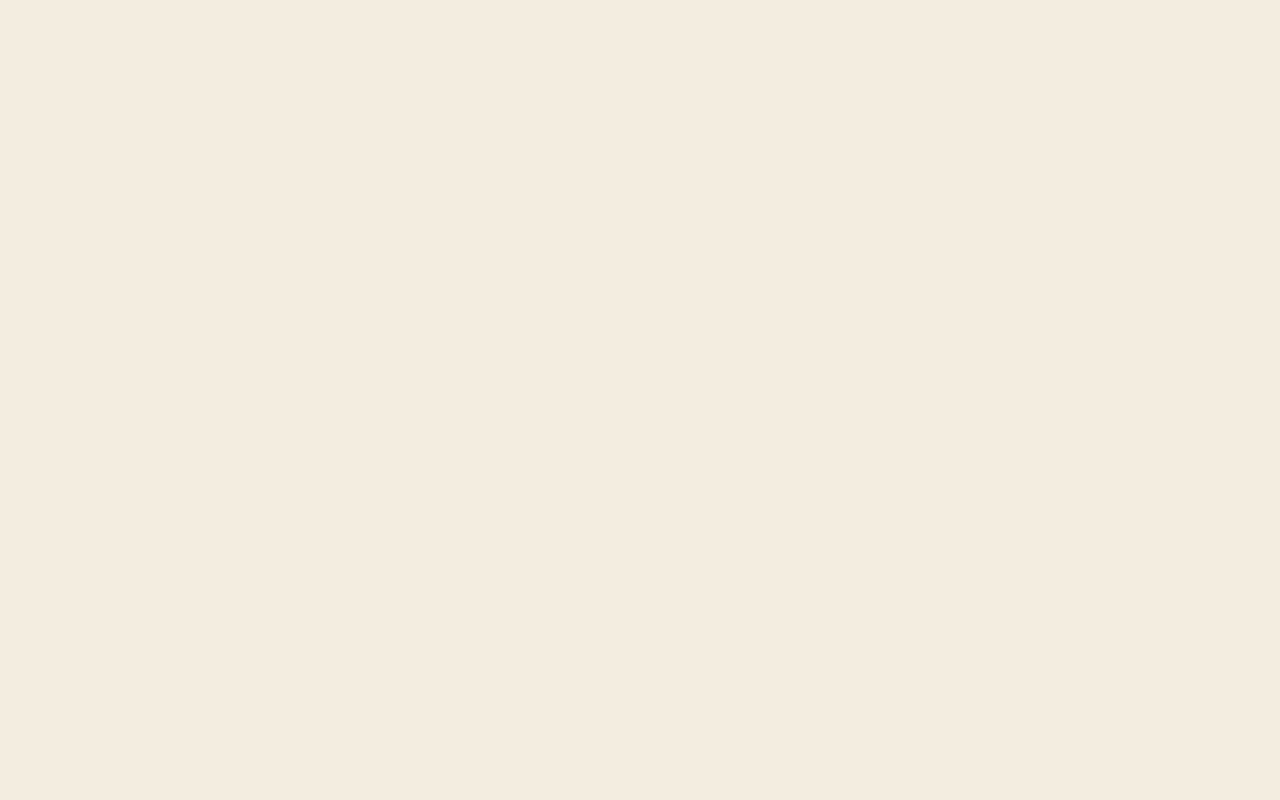
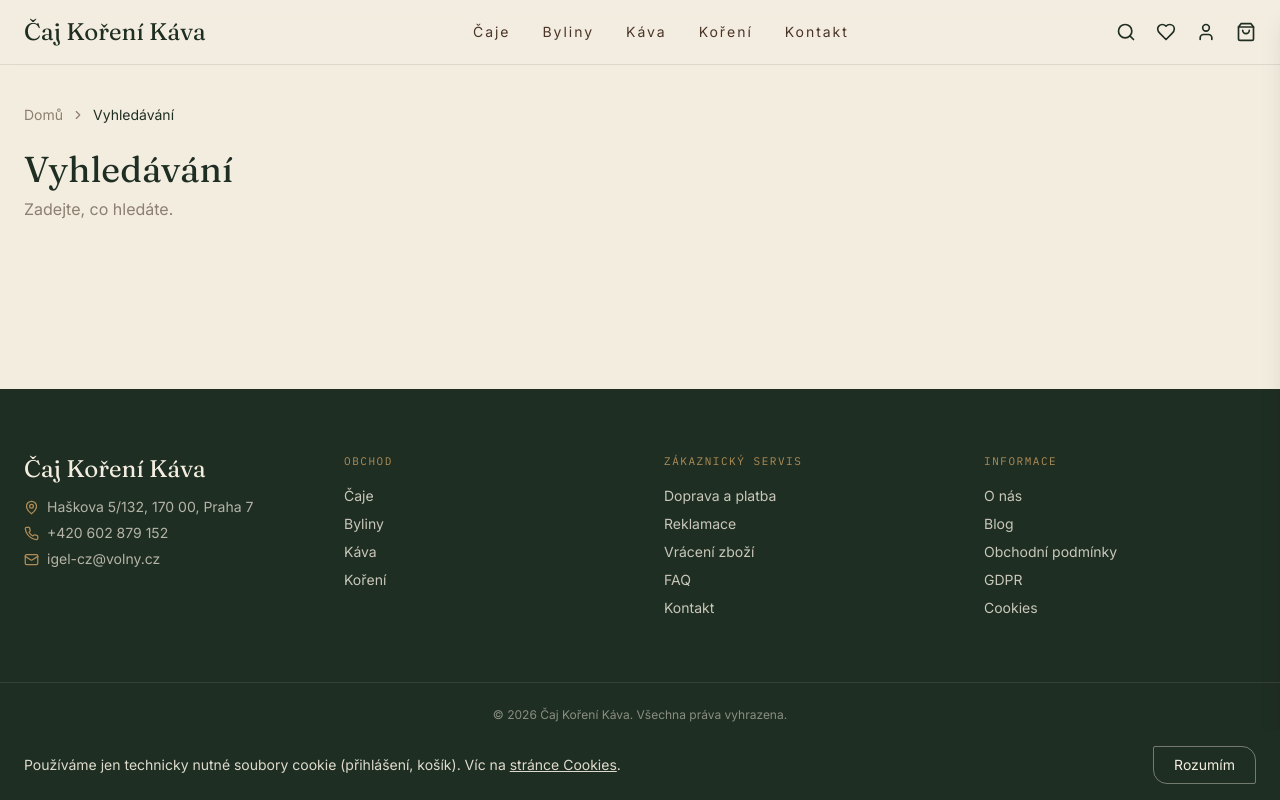
Before and after one commit to risar2c-sys/Eshop-project, a Next.js app: page /hledani in a window 1280 px wide. Before the commit this address had no page. Built offline with nearby package versions, Linux system fonts and the light colour scheme.

Commit message:
vyhledávání
vyhledávání

```diff
--- /dev/null
+++ b/app/hledani/page.tsx
@@ -0,0 +1,61 @@
+import { prisma } from "@/lib/prisma";
+import Breadcrumbs from "@/components/category/Breadcrumbs";
+import ProductCard from "@/components/ui/ProductCard";
+
+export const dynamic = "force-dynamic";
+
+const include = {
+  images: { orderBy: { position: "asc" as const } },
+  reviews: { orderBy: { createdAt: "desc" as const } },
+};
+
+function mapDbProduct(p: any) {
+  return {
+    id: p.slug, name: p.name, category: p.category, categorySlug: p.categorySlug,
+    price: p.price, originalPrice: p.originalPrice ?? undefined, origin: p.origin, harvest: p.harvest,
+    image: p.images[0]?.url ?? "/products/placeholder.jpg", gallery: p.images.map((img: any) => img.url),
+    inStock: p.inStock, stockCount: p.stockCount, weight: p.weight, description: p.description,
+    composition: JSON.parse(p.compositionJson),
+    preparation: p.preparationJson ? JSON.parse(p.preparationJson) : undefined,
+    nutrition: p.nutritionJson ? JSON.parse(p.nutritionJson) : undefined,
+    rating: p.rating, aroma: JSON.parse(p.aromaJson),
+    variants: p.variantsJson ? JSON.parse(p.variantsJson) : [],
+    grindOptions: p.grindOptions ? JSON.parse(p.grindOptions) : [],
+  };
+}
+
+export default async function SearchPage({ searchParams }: { searchParams: { q?: string } }) {
+  const query = (searchParams.q ?? "").trim();
+
+  const rows = query
+    ? await prisma.product.findMany({
+        where: { name: { contains: query, mode: "insensitive" } },
+        include,
+        orderBy: { createdAt: "desc" },
+      })
+    : [];
+
+  const products = rows.map(mapDbProduct);
+
+  return (
+    <div className="max-w-7xl mx-auto px-6 py-10">
+      <Breadcrumbs items={[{ label: "Domů", href: "/" }, { label: "Vyhledávání" }]} />
+      <h1 className="section-heading mb-2">Vyhledávání</h1>
+      <p className="text-bark/60 mb-8">
+        {query ? `Výsledky pro „${query}“ (${products.length})` : "Zadejte, co hledáte."}
+      </p>
+
+      {query && products.length === 0 && (
+        <p className="text-bark/60 py-16 text-center">Nic jsme nenašli. Zkuste jiné slovo.</p>
+      )}
+
+      {products.length > 0 && (
+        <div className="grid grid-cols-2 lg:grid-cols-4 gap-6">
+          {products.map((p) => (
+            <ProductCard key={p.id} product={p as any} />
+          ))}
+        </div>
+      )}
+    </div>
+  );
+}
--- a/components/layout/Header.tsx
+++ b/components/layout/Header.tsx
@@ -1,7 +1,8 @@
 "use client";
 
+import { useState } from "react";
 import Link from "next/link";
-import { Search, Heart, User, ShoppingBag } from "lucide-react";
+import { Search, Heart, User, ShoppingBag, X } from "lucide-react";
 import { useCart } from "@/context/CartContext";
 import { useWishlist } from "@/context/WishlistContext";
 
@@ -16,14 +17,16 @@ const nav = [
 export default function Header() {
   const { itemCount, openCart } = useCart();
   const { ids } = useWishlist();
+  const [searchOpen, setSearchOpen] = useState(false);
 
   return (
     <header className="sticky top-0 z-50 bg-sand/95 backdrop-blur border-b border-forest/10">
-      <div className="max-w-7xl mx-auto px-6 py-4 flex items-center justify-between">
-        <Link href="/" className="font-display text-2xl text-forest">
+      <div className="max-w-7xl mx-auto px-6 py-4 flex items-center justify-between gap-4">
+        <Link href="/" className="font-display text-2xl text-forest shrink-0">
           Čaj Koření Káva
         </Link>
 
+        {!searchOpen && (
           <nav className="hidden md:flex items-center gap-8 label-tag normal-case text-sm font-body text-bark">
             {nav.map((item) => (
               <Link key={item.href} href={item.href} className="hover:text-forest transition-colors">
@@ -31,9 +34,27 @@ export default function Header() {
               </Link>
             ))}
           </nav>
+        )}
 
-        <div className="flex items-center gap-5 text-forest">
-          <button aria-label="Hledat"><Search size={20} /></button>
+        {searchOpen && (
+          <form action="/hledani" className="flex-1 flex items-center gap-2 max-w-md">
+            <input
+              type="text"
+              name="q"
+              autoFocus
+              placeholder="Hledat produkty…"
+              className="flex-1 px-3 py-2 text-sm border border-forest/20 rounded bg-white focus:outline-none focus:ring-2 focus:ring-gold"
+            />
+          </form>
+        )}
+
+        <div className="flex items-center gap-5 text-forest shrink-0">
+          <button
+            onClick={() => setSearchOpen((v) => !v)}
+            aria-label={searchOpen ? "Zavřít hledání" : "Hledat"}
+          >
+            {searchOpen ? <X size={20} /> : <Search size={20} />}
+          </button>
           <Link href="/ucet" aria-label="Oblíbené" className="relative">
             <Heart size={20} className={ids.length > 0 ? "fill-gold text-gold" : ""} />
           </Link>
```
Lines whose indentation alone changed are shown as unchanged.
